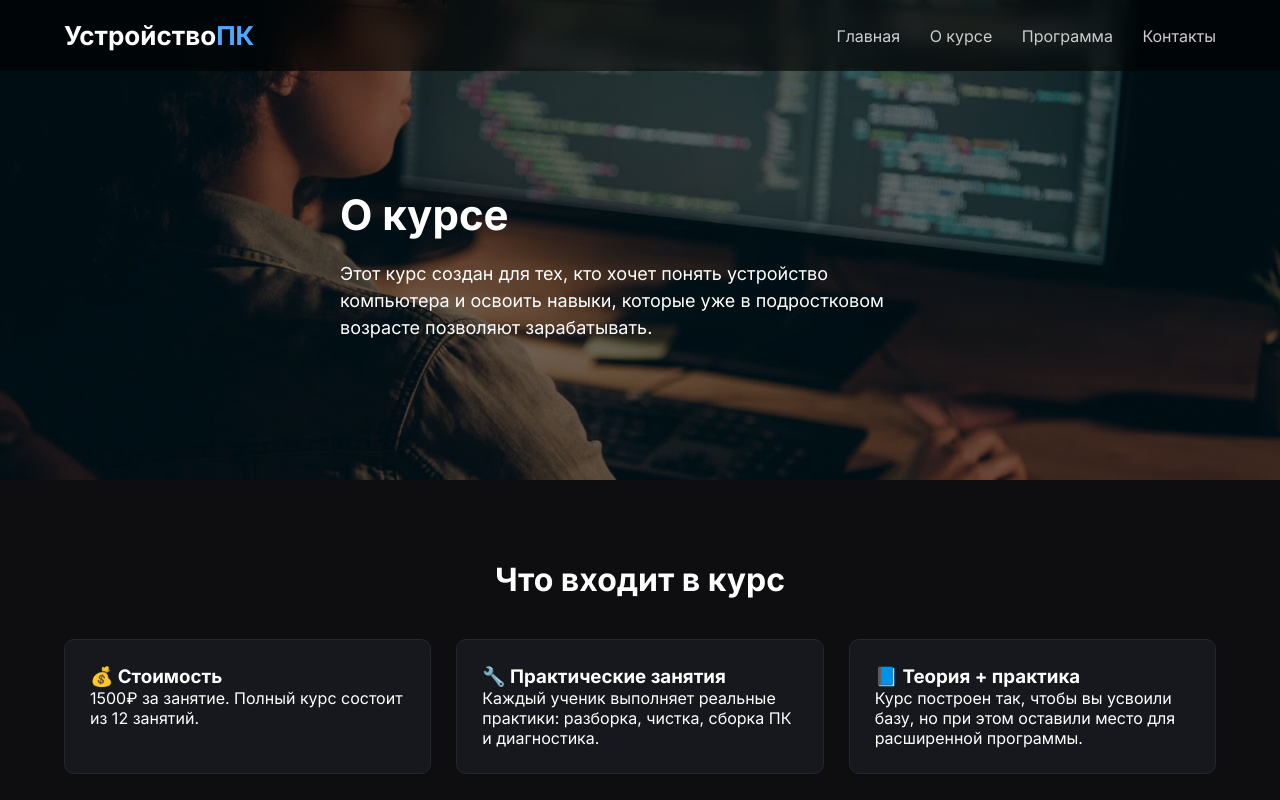
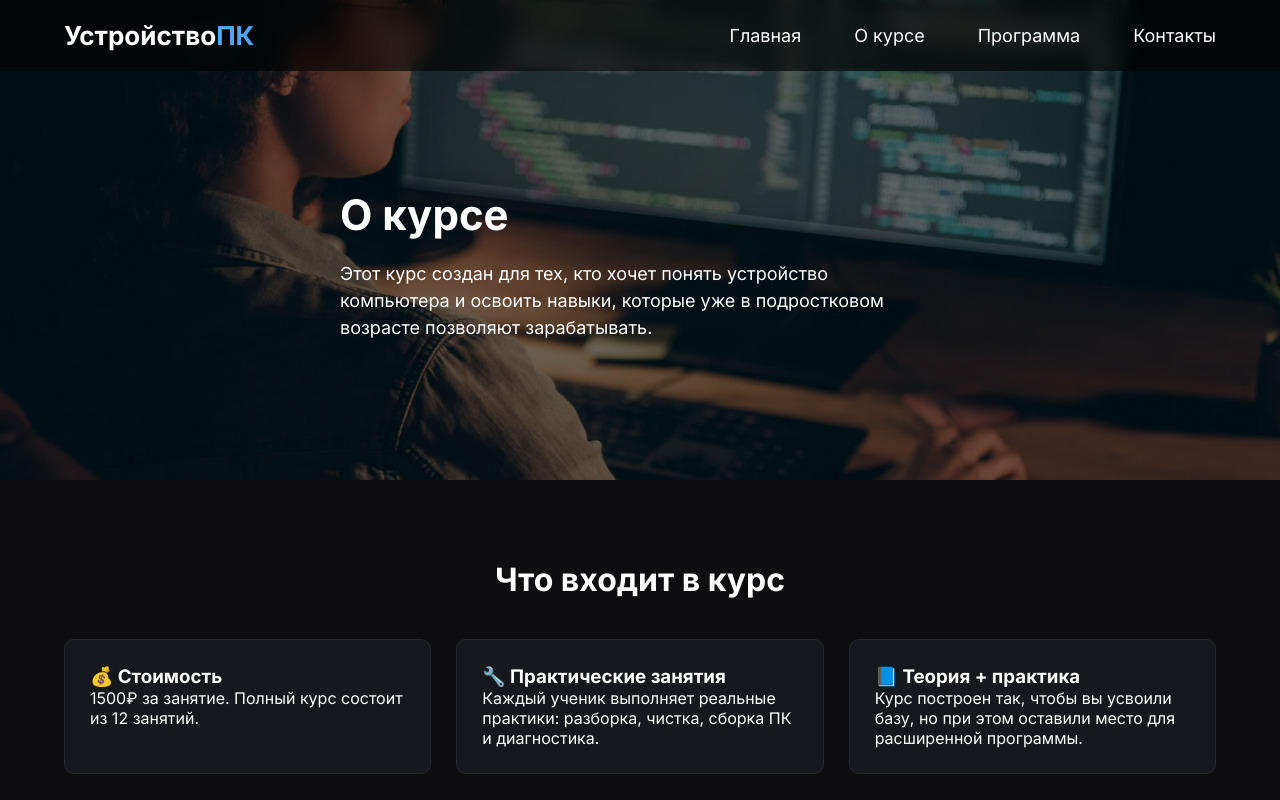
Before and after one commit to gremee/course, a plain HTML site: page Aboutcourse.html in a window 1280 px wide. Shown: the top 800 px of the page. Drawn offline with Linux system fonts and the light colour scheme.

Commit message:
Update Aboutcourse.html

```diff
--- a/Aboutcourse.html
+++ b/Aboutcourse.html
@@ -12,10 +12,12 @@
     <div class="container">
         <div class="logo">Устройство<span class="accent">ПК</span></div>
         <nav>
-            <a href="index.html">Главная</a>
-            <a href="Aboutcourse.html">О курсе</a>
-            <a href="program.html">Программа</a>
-            <a href="contacts.html">Контакты</a>
+            <ul>
+					<li><a href="index.html">Главная</a></li>
+					<li><a href="">О курсе</a></li>
+					<li><a href="program.html">Программа</a></li>
+					<li><a href="contacts.html">Контакты</a></li>
+			</ul>
         </nav>
     </div>
 </header>
```
